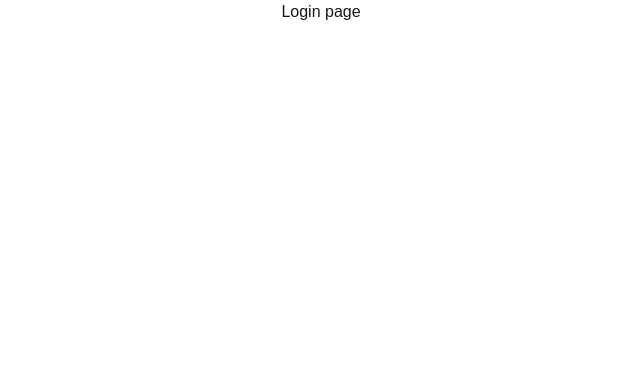
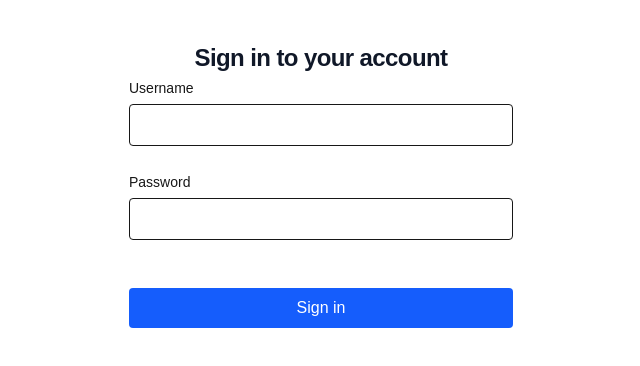
Before and after one commit to Mintesnotg/ims-FE, a Next.js app: page /login in a window 1280 px wide. Shown: the top 366 px of the page, without its empty margins (319-959 px from the left). Built offline with nearby package versions, Linux system fonts and the light colour scheme; no server answers.

Commit message:
login-form

```diff
--- a/lib/apiendpoints.ts
+++ b/lib/apiendpoints.ts
@@ -1,9 +1,8 @@
 const BASE_URL = process.env.NEXT_PUBLIC_API_BASE_URL;
 
+export const USER_ACCOUNT_ENDPOINTS = {
 
-export const  USER_ACCOUNT_ENDPOINTS= {
-
-    Login : `${BASE_URL}/api/v1/UserAccout/Login`,
+    Login: `${BASE_URL}/api/v1/UserAccout/Login`,
     Register: `${BASE_URL}/api/v1/UserAccout/Register`
 
 
--- a/lib/schemas/useraccount/loginschema.ts
+++ b/lib/schemas/useraccount/loginschema.ts
@@ -1 +1,11 @@
 import { z } from "zod";
+
+
+export const loginSchema = z.object({
+
+    email: z.string().email("Enter a valid Email"),
+    password: z.string().min(8, "Password must be at least 8 characters.").max(100)
+});
+
+
+export type LoginFormValues = z.infer<typeof loginSchema>;
--- a/package.json
+++ b/package.json
@@ -9,9 +9,11 @@
     "lint": "next lint"
   },
   "dependencies": {
+    "jose": "^6.0.11",
     "next": "15.3.3",
     "react": "^19.0.0",
     "react-dom": "^19.0.0",
+    "react-hook-form": "^7.58.1",
     "zod": "^3.25.67"
   },
   "devDependencies": {
--- a/src/app/login/page.tsx
+++ b/src/app/login/page.tsx
@@ -1,10 +1,32 @@
-export default function Login() {
+import React from 'react'
+
+import { Metadata } from 'next';
+import Loginform from 'components/ui/loginform';     // client component
+// import { authenticate } from '@/lib/auth';               // server helper
+import { redirect } from 'next/navigation';
+
+import { authenticate } from 'services/auth';
+export const metadata: Metadata = { title: 'Sign in' };
+import { USER_ACCOUNT_ENDPOINTS } from '../../../lib/apiendpoints';
+
+const Login = () => {
+    debugger
+    console.log(USER_ACCOUNT_ENDPOINTS.Login)
+    async function loginaction(formdata: FormData) {
+        'use server';
+        const ok = await authenticate(formdata)
+        if (ok) redirect('/dashboard');          // server‑side redirect, no flash of /login
+        return { error: 'Invalid credentials' };
+    }
 
     return (
+        <div>
+
+            <Loginform action={loginaction} />
 
 
-        <div>
-            <h1 className="text-center">Login page</h1>
         </div>
     )
 }
+
+export default Login
--- /dev/null
+++ b/src/components/ui/loginform.tsx
@@ -0,0 +1,85 @@
+// import { useForm } from "react-hook-form";
+"use client";
+
+import { useForm } from "react-hook-form";
+import { LoginFormValues } from "../../../lib/schemas/useraccount/loginschema";
+
+import { USER_ACCOUNT_ENDPOINTS } from "../../../lib/apiendpoints";
+export default function Loginform({ action, }: {
+    action: (fd: FormData) => Promise<{ error?: string }>;
+}) {
+
+    const {
+        register,
+        handleSubmit,
+        formState: { errors, isSubmitting },
+        setError,
+    } = useForm<LoginFormValues>({});
+
+    const onSubmit = async (values: LoginFormValues) => {
+
+
+      if (typeof window !== 'undefined') {
+
+          debugger
+            console.log('BASE_URL from env:', process.env.NEXT_PUBLIC_API_BASE_URL);
+
+           console.log('Endpoint from env:', USER_ACCOUNT_ENDPOINTS.Login);
+
+        }
+
+        const res = await action(Object.entries(values).reduce((fd, [k, v]) => {
+            fd.append(k, v);
+            return fd;
+        }, new FormData()));
+
+        if (res?.error) setError('root', { message: res.error });
+
+    };
+
+
+    return (
+
+
+        <div className="mt-10 sm:mx-auto sm:w-full sm:max-w-sm">
+
+            <h2 className="mt-10 text-center text-2xl/9 font-bold tracking-tight text-gray-900">Sign in to your account</h2>
+
+            <form onSubmit={handleSubmit(onSubmit)} className="space-y-6">
+                <label className="block">
+                    <span className="text-sm font-medium">Username</span>
+                    <input
+                        {...register('email')}
+                        className="mt-1 w-full rounded border px-3 py-2"
+                    />
+                    {errors.email && (
+                        <p className="text-xs text-red-600">{errors.email.message}</p>
+                    )}
+                </label>
+
+                <label className="mt-4 block">
+                    <span className="text-sm font-medium">Password</span>
+                    <input
+                        type="password"
+                        {...register('password')}
+                        className="mt-1 w-full rounded border px-3 py-2"
+                    />
+                    {errors.password && (
+                        <p className="text-xs text-red-600">{errors.password.message}</p>
+                    )}
+                </label>
+                {errors.root && (
+                    <p className="mt-4 text-center text-sm text-red-600">
+                        {errors.root.message}
+                    </p>
+                )}
+                <button
+                    disabled={isSubmitting}
+                    className="mt-6 w-full rounded bg-blue-600 py-2 font-medium text-white hover:bg-blue-700 disabled:opacity-50"
+                >
+                    {isSubmitting ? 'Signing in…' : 'Sign in'}
+                </button>
+                 </form>
+        </div>
+    )
+}
--- /dev/null
+++ b/src/services/auth.ts
@@ -0,0 +1,23 @@
+
+import { USER_ACCOUNT_ENDPOINTS } from "../../lib/apiendpoints";
+
+
+export async function authenticate(formdata: FormData) {
+debugger
+    const username = formdata.get('username') as string;
+    const password = formdata.get('password') as string;
+  console.log(USER_ACCOUNT_ENDPOINTS.Login);
+
+    const ok = await fetch(USER_ACCOUNT_ENDPOINTS.Login, {
+        method: 'POST',
+        body: JSON.stringify({ username, password }),
+        headers: { 'Content-Type': 'application/json' },
+        cache: 'no-store',
+    })
+
+    if (!ok) return false;
+    else return ok;
+
+
+
+}
```
Also changed, not shown: 1 other file (tests, documents, lock files or other folders).
